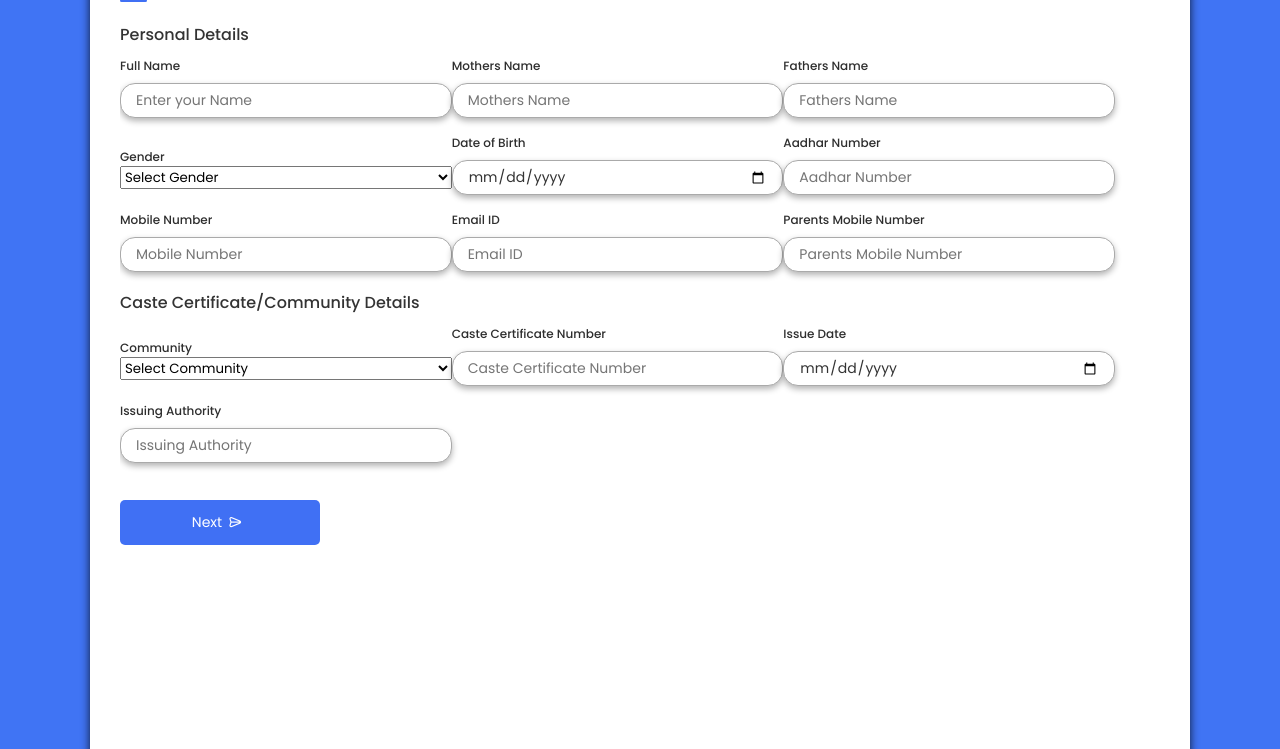
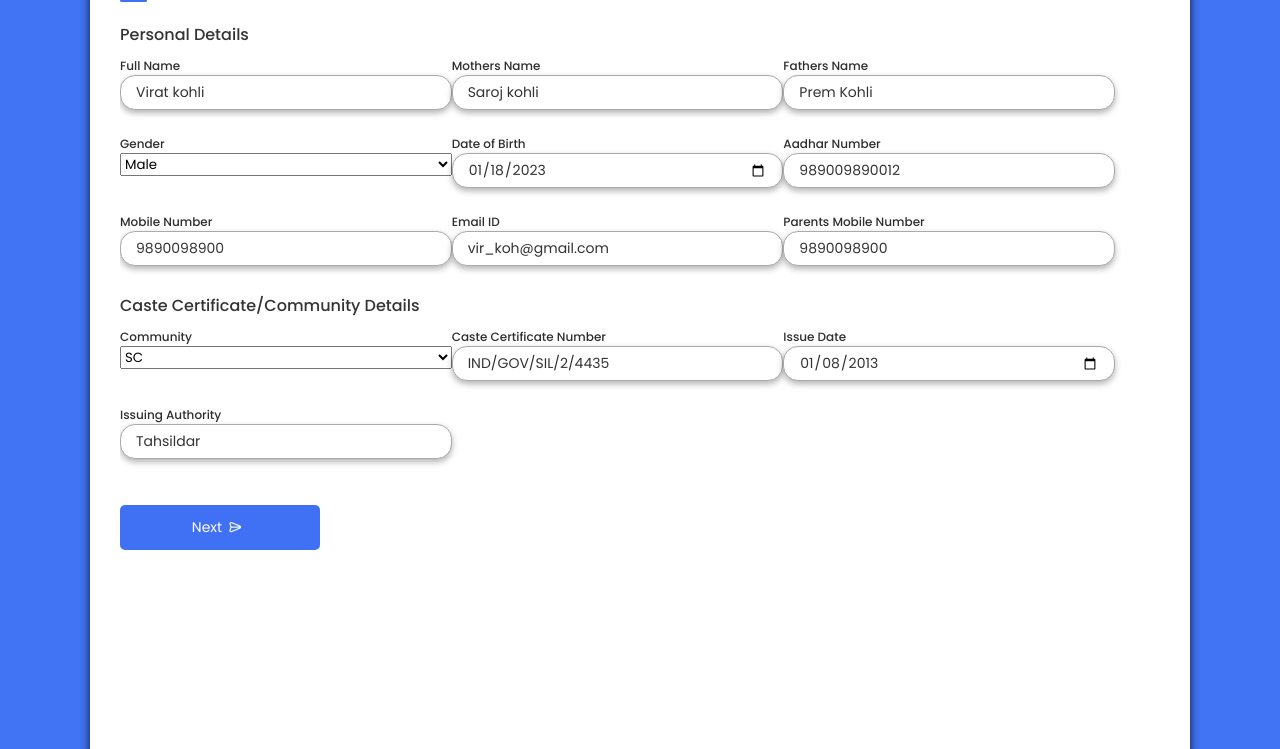
Before and after one commit to manojdon777/cdac_sil_cbp_form, a Flask app: page / in a window 1280 px wide. Shown: the part 68-817 px from the top of the page. Run offline with Flask 3, Linux system fonts and the light colour scheme.

Commit message:
Written MySql code which is not working for dob

```diff
--- a/app.py
+++ b/app.py
@@ -1,25 +1,51 @@
 from flask import Flask, render_template, request, redirect, url_for
+import mysql.connector
+import datetime
+
+mydb = mysql.connector.connect(
+    host="localhost",
+    user="admin",
+    password="admin",
+    database="FORM_DATA"
+)
 
 app = Flask(__name__)
-
 
 @app.route("/")
 def index():
     # return "<p>Hello, World!</p>"
     return render_template('form.html')
 
-@app.route('/register', methods=['POST'])
+@app.route('/register', methods=["GET", "POST"])
 def register():
-    name = request.form['name']
-    dob = request.form['dob']
-    mobile = request.form['mobile']
-    address = request.form['address']
-    education = request.form['education']
-    branch = request.form['branch']
+    if request.method == 'POST':
+        fullName = request.form['fullName']
+        mothersName = request.form['mothersName']
+        fathersName = request.form['fathersName']
+        gender = request.form['gender']
+        dob = request.form['dob']
+        aadhar = request.form['aadhar']
+        mobile = request.form['mobile']
+        email = request.form['email']
+        parentsMobile = request.form['parentsMobile']
+        community = request.form['community']
+        casteCertNum = request.form['casteCertNum']
+        issueDate = request.form['issueDate']
+        issueAuthority = request.form['issueAuthority']
 
-    # You can perform validation and store the data in a database here
+        dob = datetime.datetime.strptime(dob, '%Y-%m-%d')
+        issueDate = datetime.datetime.strptime(issueDate, '%Y-%m-%d')
 
-    return f"Registration Successful!<br>Name: {name}<br>DOB: {dob}<br>Mobile: {mobile}<br>Address: {address}<br>Education: {education}<br>Branch: {branch}"
+        mycursor = mydb.cursor()
+        sql = "insert into form (fullName,mothersName,fathersName,gender,dob,aadhar,mobile,email,parentsMobile,community,casteCertNum,issueDate,issueAuthority) values (%s,%s,%s,%s,%s,%s,%s,%s,%s,%s,%s,%s,%s)"
+        val = ("{fullName}", "{mothersName}", "{fathersName}", "{gender}", "{dob}", "{aadhar}", "{mobile}", "{email}", "{parentsMobile}", "{community}", "{casteCertNum}", "{issueDate}", "{issueAuthority}")
+        mycursor.execute(sql, val)
+
+        mydb.commit()
+
+        print(mycursor.rowcount, "Success!!")
+        mycursor.close()
+        return "success"
 
 if __name__ == '__main__':
     app.run(debug=True)
--- a/static/css/stylesheet.css
+++ b/static/css/stylesheet.css
@@ -98,7 +98,7 @@ form .fields .input-field{
 	border: 1px solid #aaa;
 	padding: 0 15px;
 	height: 35px;
-	margin: 8px 0;
+	/* margin: 4px 0; */
 }
 /* .input-field select{
 	display: flex;
@@ -113,6 +113,11 @@ form .fields .input-field{
 }
 .input-field input[type="date"]:valid{
 	color: #333;
+}
+.input-field{
+	height: 70px;
+	min-width: 300px;
+
 }
 .container form button, .nextBtn{
 	display: flex;
--- a/static/js/script.js
+++ b/static/js/script.js
@@ -1,5 +1,5 @@
-function toggleTextbox() {
-    if (document.getElementById("community").value === "women") {
+function toggleTextbox(){
+    if (document.getElementById("community").value === "women"){
         document.getElementById("casteCertNum").disabled = true;
         document.getElementById("casteCertNum").placeholder = "Disabled";
         document.getElementById("issueDate").disabled = true;
@@ -34,19 +34,25 @@ function toggleTextbox() {
 //     })
 // })
 
-function validateForm() {
-    // alert("reterte");
+function validateForm(){
     var namePattern = /^[a-zA-Z]+[ a-zA-Z]*$/;
-    var mobilePattern = /^\d{10}$/;
+    var aadharPattern = /^[2-9]\d{11}$/;
+    var mobilePattern = /^[6789]\d{9}$/;
     var emailPattern = /^[^\s@]+@[^\s@]+\.[^\s@]+$/;
-    var aadharPattern = /^\d{12}$/;
 
     var fullName = document.getElementById('fullName').value;
     var mothersName = document.getElementById('mothersName').value;
     var fathersName = document.getElementById('fathersName').value;
     var gender = document.getElementById('gender').value;
+    var dob = document.getElementById('dob').value;
+    var aadhar = document.getElementById('aadhar').value;
+    var mobile = document.getElementById('mobile').value;
+    var email = document.getElementById('email').value;
+    var parentsMobile = document.getElementById('parentsMobile').value;
     var community = document.getElementById('community').value;
-    // var dob = document.getElementById('dob').value;
+    var casteCertNum = document.getElementById('casteCertNum').value;
+    var issueDate = document.getElementById('issueDate').value;
+    var issueAuthority = document.getElementById('issueAuthority').value;
 
     if(!namePattern.test(fullName)){
         document.getElementById('fullNameError').textContent = 'Please enter proper name.';
@@ -72,17 +78,93 @@ function validateForm() {
         document.getElementById('fathersNameError').textContent = '';
     }
 
-    if (gender === '') {
+    if (gender === ''){
         document.getElementById('genderError').textContent = 'Please select Gender.';
+        document.getElementById('gender').focus();
         return false;
     } else {
         document.getElementById('genderError').textContent = '';
-        return true;
     }
 
-    return true;
+    if (dob === ''){
+        document.getElementById('dobError').textContent = 'Please select date.';
+        document.getElementById('dob').focus();
+        return false;
+    } else {
+        document.getElementById('dobError').textContent = '';
+    }
+
+    if(!aadharPattern.test(aadhar)){
+        document.getElementById('aadharError').textContent = 'Please enter 12 digit Aadhar Number.';
+        document.getElementById('aadhar').focus();
+        return false;
+    } else {
+        document.getElementById('aadharError').textContent = '';
+    }
+
+    if(!mobilePattern.test(mobile)){
+        document.getElementById('mobileError').textContent = 'Please enter 10 digit mobile Number.';
+        document.getElementById('mobile').focus();
+        return false;
+    } else {
+        document.getElementById('mobileError').textContent = '';
+    }
+
+    if(!emailPattern.test(email)){
+        document.getElementById('emailError').textContent = 'Please enter proper email id.';
+        document.getElementById('email').focus();
+        return false;
+    } else {
+        document.getElementById('emailError').textContent = '';
+    }
+
+    if(!mobilePattern.test(parentsMobile)){
+        document.getElementById('parentsMobileError').textContent = 'Please enter 10 digit mobile Number.';
+        document.getElementById('parentsMobile').focus();
+        return false;
+    } else {
+        document.getElementById('parentsMobileError').textContent = '';
+    }
+
+    if (community === ''){
+        document.getElementById('communityError').textContent = 'Please select community.';
+        document.getElementById('community').focus();
+        return false;
+    } else {
+        document.getElementById('communityError').textContent = '';
+    }
+
+    if (casteCertNum === ''){
+        document.getElementById('casteCertNumError').textContent = 'Please Enter Caste Certificate number.';
+        document.getElementById('casteCertNum').focus();
+        return false;
+    } else {
+        document.getElementById('casteCertNumError').textContent = '';
+    }
+
+    if (issueDate === ''){
+        document.getElementById('issueDateError').textContent = 'Please Enter Issue Date.';
+        document.getElementById('issueDate').focus();
+        return false;
+    } else {
+        document.getElementById('issueDateError').textContent = '';
+    }
+
+    if (issueAuthority === ''){
+        document.getElementById('issueAuthorityError').textContent = 'Please Enter Issuing Authority.';
+        document.getElementById('issueAuthority').focus();
+        return false;
+    } else {
+        document.getElementById('issueAuthorityError').textContent = '';
+    }
+
+    document.getElementById("form_id").submit();
+
+
+    // const htmldata= '<h1>yyyyy</h1>'
+    // document.getElementById('formdata').innerHTML = htmldata;
+    // return true;
 }
-
 
 function upperCaseF(a){
     setTimeout(function(){
--- a/templates/form.html
+++ b/templates/form.html
@@ -20,10 +20,10 @@
 
 </head>
 <body>
-	<div class="container">
+	<div class="container" id="formdata">
 		<header>Registration</header>
 
-		<form action="#">
+		<form id="form_id" action="{{ url_for('register') }}" method="POST">
 			<div class="form first">
 				<div class="details personal">
 					<span class="title">Personal Details</span>
@@ -31,26 +31,26 @@
 
 						<div class="input-field">
 							<label for="fullName">Full Name</label>
-							<input type="text" id="fullName" name="fullName" placeholder="Enter your Name" oninput="upperCaseF(this)">
+							<input type="text" id="fullName" name="fullName" placeholder="Enter your Name" oninput="upperCaseF(this)" value="Virat kohli">
 							<span id="fullNameError" class="fullNameError error"></span>
 						</div>
 
 						<div class="input-field">
 							<label for="mothersName">Mothers Name</label>
-							<input type="text" id="mothersName" name="mothersName" placeholder="Mothers Name" oninput="upperCaseF(this)" >
+							<input type="text" id="mothersName" name="mothersName" placeholder="Mothers Name" oninput="upperCaseF(this)" value="Saroj kohli">
 							<span id="mothersNameError" class="mothersNameError error"></span>
 						</div>
 
 						<div class="input-field">
 							<label for="fathersName">Fathers Name</label>
-							<input type="text" id="fathersName" name="fathersName" placeholder="Fathers Name" oninput="upperCaseF(this)" >
+							<input type="text" id="fathersName" name="fathersName" placeholder="Fathers Name" oninput="upperCaseF(this)" value="Prem Kohli">
 							<span id="fathersNameError" class="fathersNameError error"></span>
 						</div>
 
 						<div class="input-field">
 							<label for="gender">Gender</label>
 							<select name="gender" id="gender">
-								<option value="" disabled selected>Select Gender</option>
+								<!-- <option value="" disabled selected>Select Gender</option> -->
 								<option value="male">Male</option>
 								<option value="female">Female</option>
 								<option value="other">Other</option>
@@ -60,31 +60,31 @@
 
 						<div class="input-field">
 							<label for="dob">Date of Birth</label>
-							<input type="date">
+							<input type="date" id="dob" name="dob" value="2023-01-18">
 							<span id="dobError" class="dobError error"></span>
 						</div>
 
 						<div class="input-field">
 							<label for="aadhar">Aadhar Number</label>
-							<input type="text" id="aadhar" name="aadhar" placeholder="Aadhar Number">
+							<input type="text" id="aadhar" name="aadhar" placeholder="Aadhar Number" value="989009890012">
 							<span id="aadharError" class="aadharError error"></span>
 						</div>
 
 						<div class="input-field">
 							<label for="mobile">Mobile Number</label>
-							<input type="text" id="mobile" name="mobile" placeholder="Mobile Number">
+							<input type="text" id="mobile" name="mobile" placeholder="Mobile Number" value="9890098900">
 							<span id="mobileError" class="mobileError error"></span>
 						</div>
 
 						<div class="input-field">
-							<label for="emailid">Email ID</label>
-							<input type="text" id="emailid" name="emailid" placeholder="Email ID">
-							<span id="emailid" class="emailid error"></span>
+							<label for="email">Email ID</label>
+							<input type="text" id="email" name="email" placeholder="Email ID" value="vir_koh@gmail.com">
+							<span id="emailError" class="emailError error"></span>
 						</div>
 
 						<div class="input-field">
 							<label for="parentsMobile">Parents Mobile Number</label>
-							<input type="text" id="parentsMobile" name="parentsMobile" placeholder="Parents Mobile Number">
+							<input type="text" id="parentsMobile" name="parentsMobile" placeholder="Parents Mobile Number" value="9890098900">
 							<span id="parentsMobileError" class="parentsMobileError error"></span>
 						</div>
 
@@ -104,70 +104,82 @@
 						<div class="input-field">
 							<label for="community">Community</label>
 							<select name="community" id="community" onchange="toggleTextbox()">
+								<!-- <option value="" disabled selected>Select Community</option> -->
+								<option value="sc">SC</option>
+								<option value="st">ST</option>
+								<option value="women">Women</option>
+							</select>
+							<span id="communityError" class="communityError error"></span>
+						</div>
+
+						<div class="input-field">
+							<label for="casteCertNum">Caste Certificate Number</label>
+							<input type="text" id="casteCertNum" name="casteCertNum" placeholder="Caste Certificate Number" value="IND/GOV/SIL/2/4435">
+							<span id="casteCertNumError" class="casteCertNumError error"></span>
+						</div>
+
+						<div class="input-field">
+							<label for="issueDate">Issue Date</label>
+							<input type="date" id="issueDate" name="issueDate" value="2013-01-08">
+							<span id="issueDateError" class="issueDateError error"></span>
+						</div>
+
+						<div class="input-field">
+							<label for="issueAuthority">Issuing Authority</label>
+							<input type="text" id="issueAuthority" name="issueAuthority" placeholder="Issuing Authority" value="Tahsildar">
+							<span id="issueAuthorityError" class="issueAuthorityError error"></span>
+						</div>
+					</div>
+				</div>
+				<!-- <div class="details educationBackground">
+					<span class="title">Caste Certificate/Community Details</span>
+					<div class="fields">
+
+						<div class="input-field">
+							<label for="community">Community</label>
+							<select name="community" id="community" onchange="toggleTextbox()">
 								<option value="" disabled selected>Select Community</option>
 								<option value="sc">SC</option>
 								<option value="st">ST</option>
 								<option value="women">Women</option>
 							</select>
-							<span id="communityError" class="communityError"></span>
+							<span id="communityError" class="communityError error"></span>
 						</div>
 
 						<div class="input-field">
 							<label for="casteCertNum">Caste Certificate Number</label>
 							<input type="text" id="casteCertNum" name="casteCertNum" placeholder="Caste Certificate Number">
+							<span id="casteCertNumError" class="casteCertNumError error"></span>
 						</div>
 
 						<div class="input-field">
 							<label for="issueDate">Issue Date</label>
-							<input type="date" id="issueDate" name="issueDate" >
+							<input type="date" id="issueDate" name="issueDate">
+							<span id="issueDateError" class="issueDateError error"></span>
 						</div>
 
 						<div class="input-field">
 							<label for="issueAuthority">Issuing Authority</label>
 							<input type="text" id="issueAuthority" name="issueAuthority" placeholder="Issuing Authority">
+							<span id="issueAuthorityError" class="issueAuthorityError error"></span>
 						</div>
 					</div>
-				</div>
+				</div> -->
 
 				<div class="buttons">
 					<!-- <button class="backBtn">
 						<i class="uil uil-navigator"></i>
 						<span class="btnText">Back</span>
 					</button> -->
-					<button type="button" id="nextBtn" class="nextBtn" onclick="validateForm()">
+					<button type="submit" id="nextBtn" class="nextBtn" onclick="validateForm()">
 						<span class="btnText">Next</span>
 						<i class="uil uil-navigator"></i>
 					</button>
 				</div>
 			</div>
 
-			<div>
-				<!-- <label for="mobile">Mobile Number</label> -->
-				<!-- <input type="text" id="mobile" name="mobile"> -->
-				<!-- <label for="mobile">Parents Mobile Number</label> -->
-				<!-- <input type="text" id="mobile" name="mobile">
-				<!-- <label for="emailid">Email ID</label> -->
-				<!-- <input type="text" id="emailid" name="emailid">
-				<!-- <label for="aadhar">Aadhar Number</label> -->
-				<!-- <input type="text" id="aadhar" name="aadhar">
-				<!-- <label for="community">Community</ljabel> -->
-				<!-- <select name="cars" id="cars"> -->
-					<!-- <option value="sc">SC</option> -->
-					<!-- <option value="st">ST</option> -->
-					<!-- <option value="women">Wemen</option> -->
-				<!-- </select>				 -->
-				<!-- <label for="casteCertNum">Caste Certificate Number</label> -->
-				<!-- <input type="text" id="casteCertNum" name="casteCertNum">
-				<!-- <label for="issueDate">Issue Date</label> -->
-				<!-- <input type="text" id="issueDate" name="issueDate">
-				<!-- <label for="issueAuthority">Issuing Authority</label> -->
-				<!-- <input type="text" id="issueAuthority" name="issueAuthority">
-				<!-- <label for="State">State</label> -->
-				<!-- <input type="text" id="State" name="State">
-				<!-- <label for="city">City</label> -->
-				<!-- <input type="text" id="city" name="city">
-				<!-- <label for="pincode">Pincode</label> -->
-				<!-- <input type="text" id="pincode" name="pincode">
+			<!-- <div> -->
+
 				<!-- <label for="nameinsti">Name of the Institute last Studied</label> -->
 				<!-- <input type="text" id="nameinsti" name="nameinsti">
 				<!-- <label for="percentage">Percentage</label> -->
@@ -178,6 +190,12 @@
 				<!-- <input type="text" id="duration" name="duration">
 				<!-- <label for="yearpass">Year of Passing</label> -->
 				<!-- <input type="date" id="yearpass" name="yearpass">
+				<!-- <label for="State">State</label> -->
+				<!-- <input type="text" id="State" name="State">
+				<!-- <label for="city">City</label> -->
+				<!-- <input type="text" id="city" name="city">
+				<!-- <label for="pincode">Pincode</label> -->
+				<!-- <input type="text" id="pincode" name="pincode">
 				<!-- <label for="datecommense">Date of Commencement of CBP</label> -->
 				<!-- <input type="date" id="datecommense" name="datecommense">
 				<!-- <label for="nameasbank">Name as per Bank Account</label> -->
@@ -188,7 +206,7 @@
 				<!-- <input type="text" id="bankifsc" name="bankifsc">
 				<!-- <label for="branchname">Branch Name</label> -->
 				<!-- <input type="text" id="branchname" name="branchname"> -->
-			</div>
+			<!-- </div> -->
 		</form>
 	</div>
 	<script src="../static/js/script.js"></script>
```
